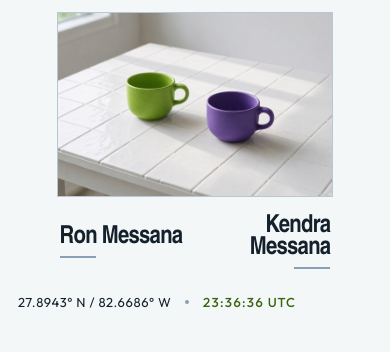
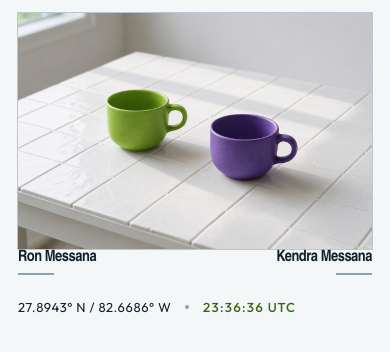
Before and after one commit to m3ssana/website, a plain HTML site: page index.html in a window 390 px wide. Shown: the part 116-468 px from the top of the page. Drawn offline with Linux system fonts and the light colour scheme; a web font is replaced by a local one.

Commit message:
Keep both names on one line on phones
The mobile columns were too narrow for Kendra Messana, so it wrapped while Ron Messana did not. Shrink the name type with the screen and clear the figure margin that pushed the row past the edge.

```diff
--- a/css/styles.css
+++ b/css/styles.css
@@ -17,6 +17,8 @@
 
 html {
   background: var(--tile);
+  text-size-adjust: 100%;
+  -webkit-text-size-adjust: 100%;
 }
 
 body {
@@ -215,13 +217,41 @@ body {
   background: var(--shadow);
 }
 
-@media (max-width: 420px) {
+@media (max-width: 720px) {
   .room {
-    width: min(1080px, calc(100% - 2.25rem));
+    width: calc(100% - 2.25rem);
+    margin-inline: auto;
+  }
+
+  .table,
+  .frame,
+  .places {
+    width: 100%;
+    max-width: 100%;
+    margin: 0;
+  }
+
+  .frame img {
+    width: 100%;
+    max-width: 100%;
+    height: auto;
+    max-height: 42vh;
+    object-fit: cover;
+    object-position: center 42%;
+  }
+
+  .places {
+    grid-template-columns: minmax(0, 1fr) minmax(0, 1fr);
+    gap: 0.5rem 0.6rem;
   }
 
   .name {
-    font-size: 1.55rem;
+    display: block;
+    width: 100%;
+    min-width: 0;
+    padding-inline: 0;
+    white-space: nowrap;
+    font-size: clamp(0.9rem, 4.05vw, 1.7rem);
   }
 }
 
--- a/index.html
+++ b/index.html
@@ -40,7 +40,7 @@
   <link rel="preconnect" href="https://fonts.googleapis.com" />
   <link rel="preconnect" href="https://fonts.gstatic.com" crossorigin />
   <link rel="stylesheet" href="https://fonts.googleapis.com/css2?family=Darker+Grotesque:wght@500;600;700&family=Outfit:wght@400;500&display=swap" />
-  <link rel="stylesheet" href="css/styles.css?v=6" />
+  <link rel="stylesheet" href="css/styles.css?v=7" />
 
   <script type="application/ld+json">
   {
--- a/sw.js
+++ b/sw.js
@@ -1,9 +1,9 @@
 /* messana.ai PWA service worker — precache the app shell, serve offline. */
-const CACHE = 'messana-v6-1';
+const CACHE = 'messana-v6-2';
 const SHELL = [
   '/',
   '/index.html',
-  '/css/styles.css?v=6',
+  '/css/styles.css?v=7',
   '/js/main.js?v=6',
   '/assets/table.jpg?v=6',
   '/manifest.webmanifest',
```
